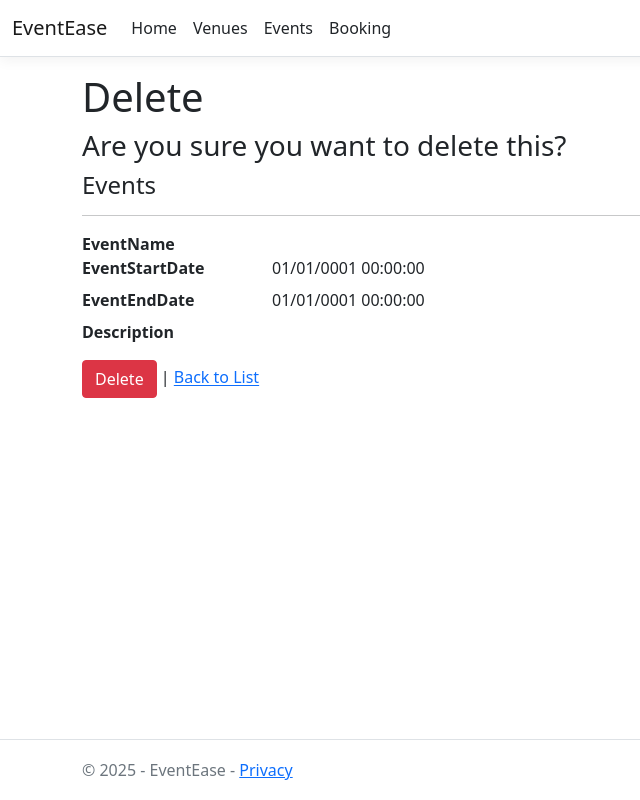
After one commit to ambercoltman/CampusPrj-EventEase, an ASP.NET Core app: template EventEase/Views/Events/Delete.cshtml in a window 1280 px wide. The commit adds this page. Shown: the whole page, without its empty margins (0-640 px from the left). Run offline with ASP.NET Core 8, Linux system fonts and the light colour scheme; the template is opened without the code that fills it, so the values that code supplies are empty; style sheets or scripts are compiled from the project's sources.

```diff
--- /dev/null
+++ b/EventEase/Views/Events/Delete.cshtml
@@ -0,0 +1,45 @@
+@model EventEase.Models.Events
+
+@{
+    ViewData["Title"] = "Delete";
+}
+
+<h1>Delete</h1>
+
+<h3>Are you sure you want to delete this?</h3>
+<div>
+    <h4>Events</h4>
+    <hr />
+    <dl class="row">
+        <dt class = "col-sm-2">
+            @Html.DisplayNameFor(model => model.EventName)
+        </dt>
+        <dd class = "col-sm-10">
+            @Html.DisplayFor(model => model.EventName)
+        </dd>
+        <dt class = "col-sm-2">
+            @Html.DisplayNameFor(model => model.EventStartDate)
+        </dt>
+        <dd class = "col-sm-10">
+            @Html.DisplayFor(model => model.EventStartDate)
+        </dd>
+        <dt class = "col-sm-2">
+            @Html.DisplayNameFor(model => model.EventEndDate)
+        </dt>
+        <dd class = "col-sm-10">
+            @Html.DisplayFor(model => model.EventEndDate)
+        </dd>
+        <dt class = "col-sm-2">
+            @Html.DisplayNameFor(model => model.Description)
+        </dt>
+        <dd class = "col-sm-10">
+            @Html.DisplayFor(model => model.Description)
+        </dd>
+    </dl>
+
+    <form asp-action="Delete">
+        <input type="hidden" asp-for="Id" />
+        <input type="submit" value="Delete" class="btn btn-danger" /> |
+        <a asp-action="Index">Back to List</a>
+    </form>
+</div>
--- a/EventEase/Views/Home/Index.cshtml
+++ b/EventEase/Views/Home/Index.cshtml
@@ -3,6 +3,8 @@
 }
 
 <div class="text-center">
-    <h1 class="display-4">Welcome</h1>
-    <p>Learn about <a href="https://learn.microsoft.com/aspnet/core">building Web apps with ASP.NET Core</a>.</p>
+    <h1 class="display-4">Event Ease</h1>
+    <h2>Event Management Company</h2>
+    <p>Admin Platform</p>
+
 </div>
--- a/EventEase/Views/Shared/_Layout.cshtml
+++ b/EventEase/Views/Shared/_Layout.cshtml
@@ -25,6 +25,12 @@
                         <li class="nav-item">
                             <a class="nav-link text-dark" asp-area="" asp-controller="Venues" asp-action="Index">Venues</a>
                         </li>
+                        <li class="nav-item">
+                            <a class="nav-link text-dark" asp-area="" asp-controller="Events" asp-action="Index">Events</a>
+                        </li>
+                        <li class="nav-item">
+                            <a class="nav-link text-dark" asp-area="" asp-controller="Booking" asp-action="Index">Booking</a>
+                        </li>
                     </ul>
                 </div>
             </div>
```
Also changed, not shown: EventEase/Views/Events/Details.cshtml (added, +42 -0 lines), EventEase/Views/Events/Edit.cshtml (added, +49 -0 lines).
